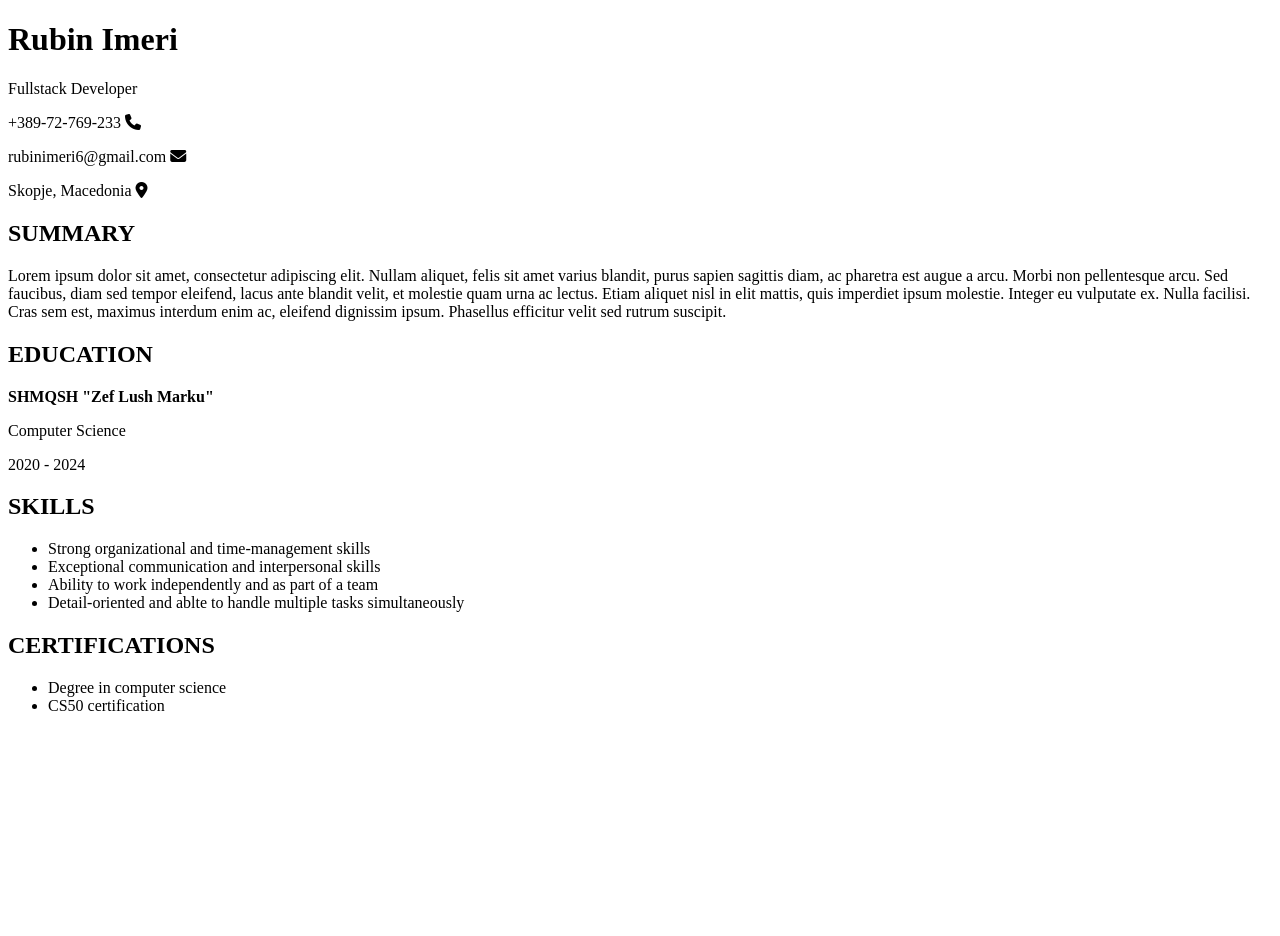
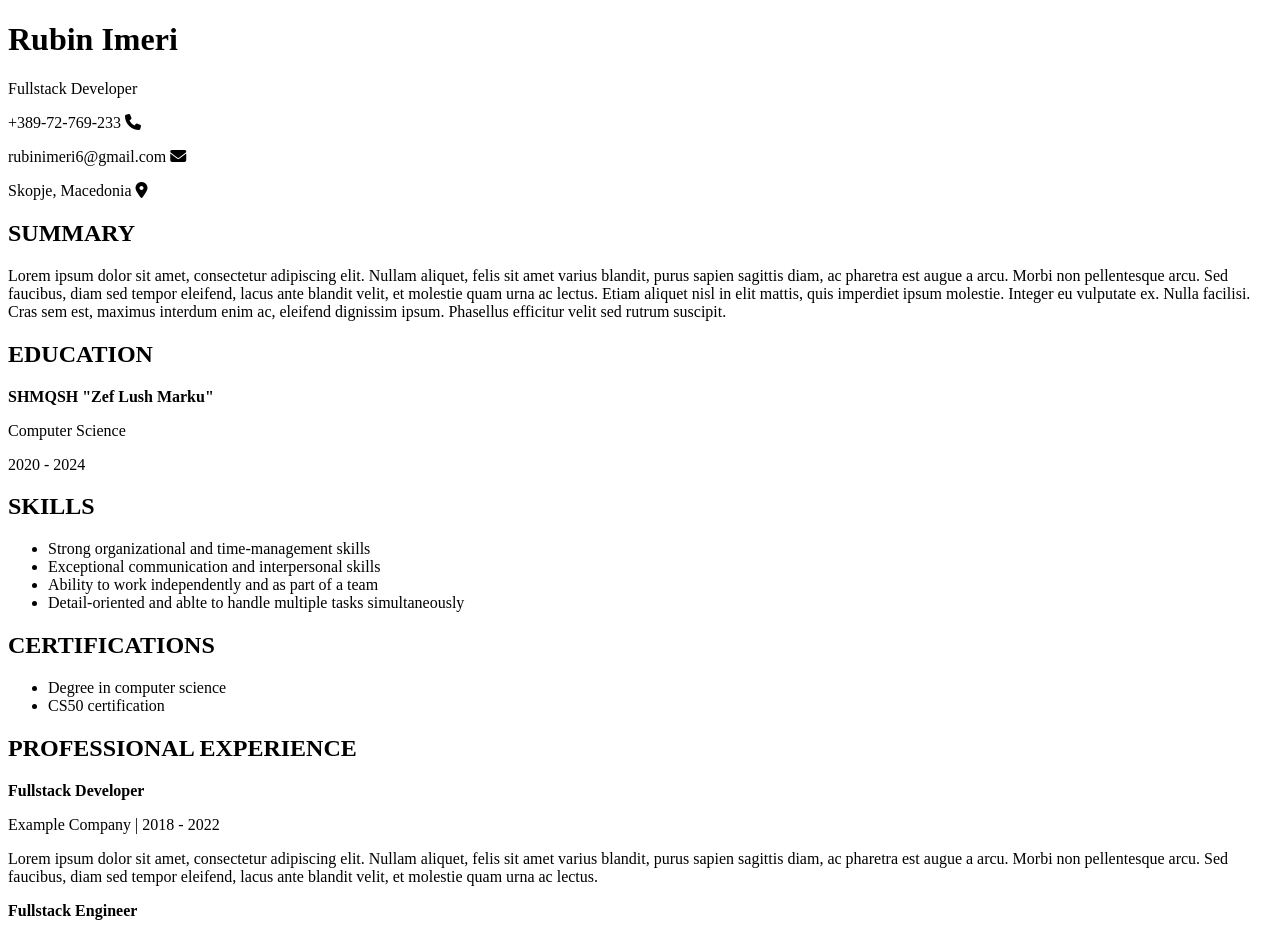
Before and after one commit to rubinimeri/cv-application, a React (Vite) app: page / in a window 1280 px wide. Shown: the top 936 px of the page. Before the commit the page ends 829 px from the top, so only its background shows below. Built offline with nearby package versions, Linux system fonts and the light colour scheme.

Commit message:
Import WorkExperience & WorkCard to Resume

```diff
--- a/src/components/Resume.jsx
+++ b/src/components/Resume.jsx
@@ -3,6 +3,7 @@ import Summary from "./Summary/Summary"
 import Education from "./Education/Education"
 import Skills from "./Skills/Skills"
 import Certifications from "./Certifications/Certifications"
+import WorkExperience from "./WorkExperience/WorkExperience"
 
 function Resume({
     personalDetails, summary, educationArray,
@@ -24,7 +25,7 @@ function Resume({
                     <Certifications certifications={certifications} />
                 </div>
                 <div className="right">
-
+                    <WorkExperience workArray={workArray} />
                 </div>
              </div>
         </div>
--- a/src/components/WorkExperience/WorkCard.jsx
+++ b/src/components/WorkExperience/WorkCard.jsx
@@ -0,0 +1,11 @@
+function WorkCard({ jobTitle, companyName, startDate, endDate, description }) {
+    return(
+        <div className="work-card">
+            <p><b>{jobTitle}</b></p>
+            <p>{companyName} | {startDate} - {endDate}</p>
+            <p>{description}</p>
+        </div>
+    )
+}
+
+export default WorkCard
--- a/src/components/WorkExperience/WorkExperience.jsx
+++ b/src/components/WorkExperience/WorkExperience.jsx
@@ -0,0 +1,19 @@
+import WorkCard from "./WorkCard"
+
+function WorkExperience({ workArray }) {
+    return(
+        <div className="work">
+            <h2>PROFESSIONAL EXPERIENCE</h2>
+            {workArray.map(work =>
+            <WorkCard
+            key={work.id}
+            jobTitle={work.jobTitle}
+            companyName={work.companyName}
+            startDate={work.startDate}
+            endDate={work.endDate}
+            description={work.description} />)}
+        </div>
+    )
+}
+
+export default WorkExperience
```
